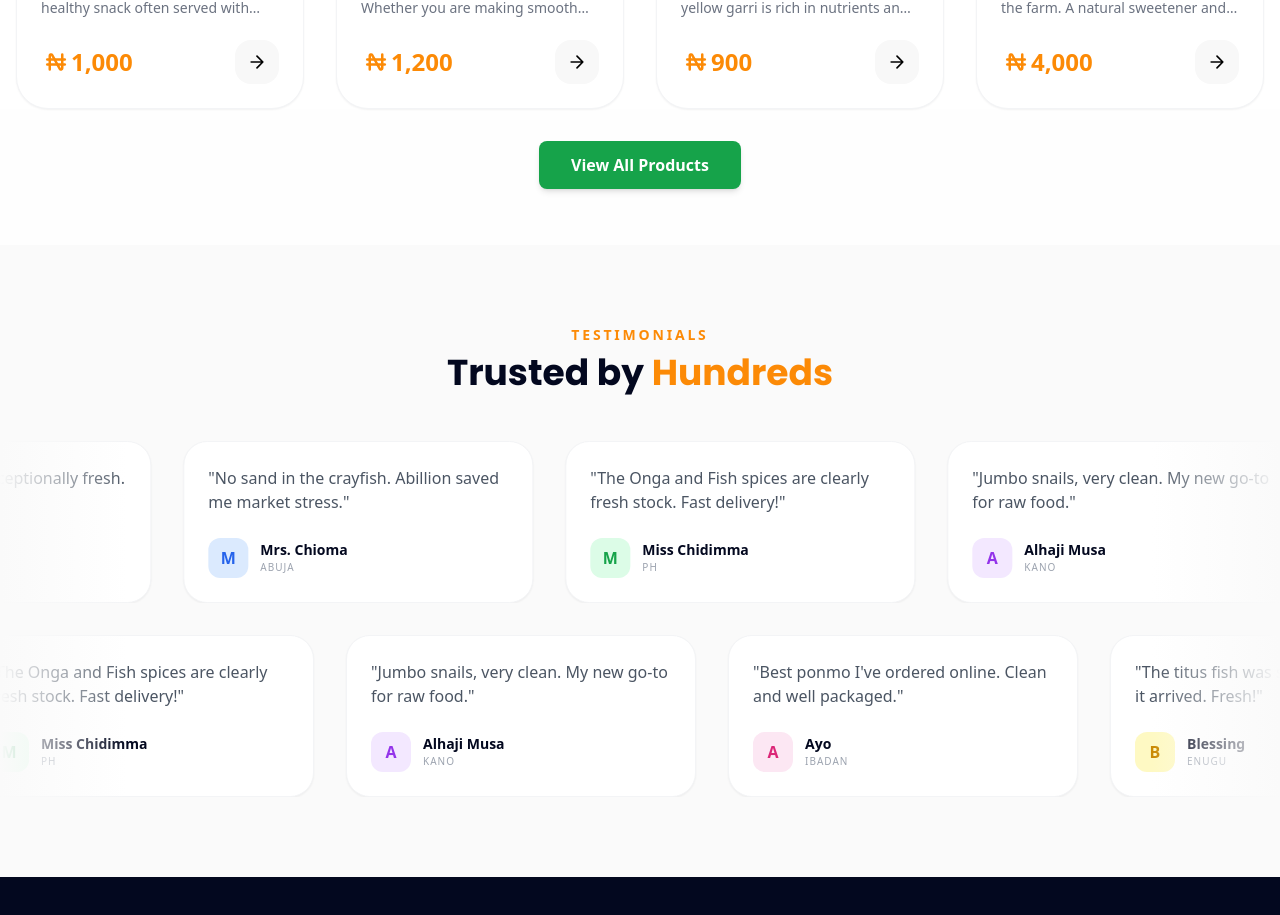
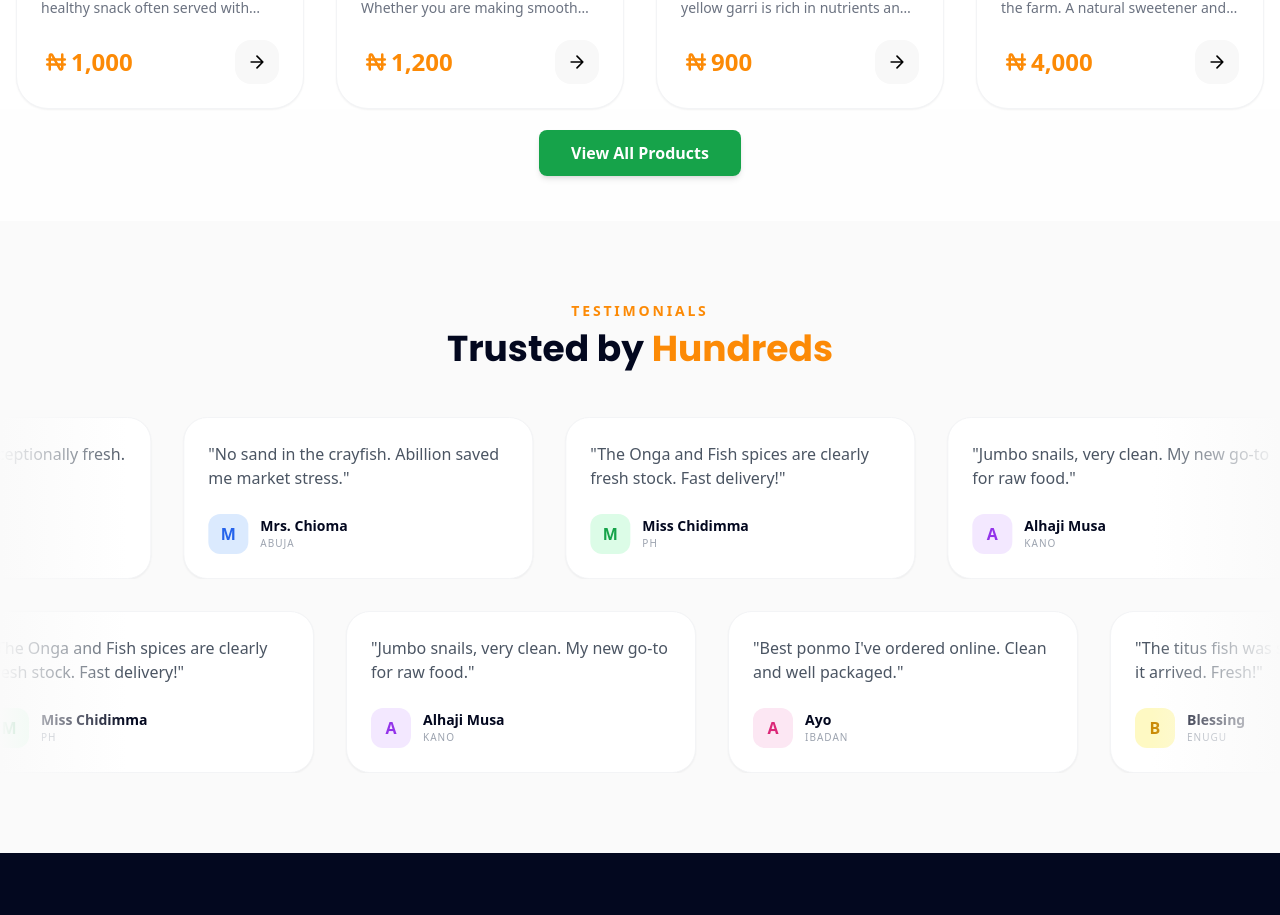
Before and after one commit to salv20/abillion, a Next.js app: page / in a window 1280 px wide. Shown: the part 3332-4247 px from the top of the page. Built offline with nearby package versions, Linux system fonts and the light colour scheme; a web font is replaced by a local one.

Commit message:
overflow correction

```diff
--- a/app/page.jsx
+++ b/app/page.jsx
@@ -19,17 +19,20 @@ const Page = () => {
       <LandingHero />
       <LandingFeatures />
 
-      <div className="flex flex-col items-center gap-8 py-14 ">
+      <div className="py-14 ">
         <LandingProducts
           onProductClick={(product) => setSelectedProduct(product)}
           limit={16}
         />
 
-        <Link href="/products">
-          <button className="px-8 py-3 bg-green-600 text-white font-semibold rounded-lg hover:bg-green-700 transition-colors duration-300 shadow-md">
+        <div className="w-fit mx-auto mt-8">
+          <Link
+            href="/products"
+            className="px-8 py-3 bg-green-600 text-white font-semibold rounded-lg hover:bg-green-700 transition-colors duration-300 shadow-md"
+          >
             View All Products
-          </button>
-        </Link>
+          </Link>
+        </div>
       </div>
 
       <ProductDrawer
```
